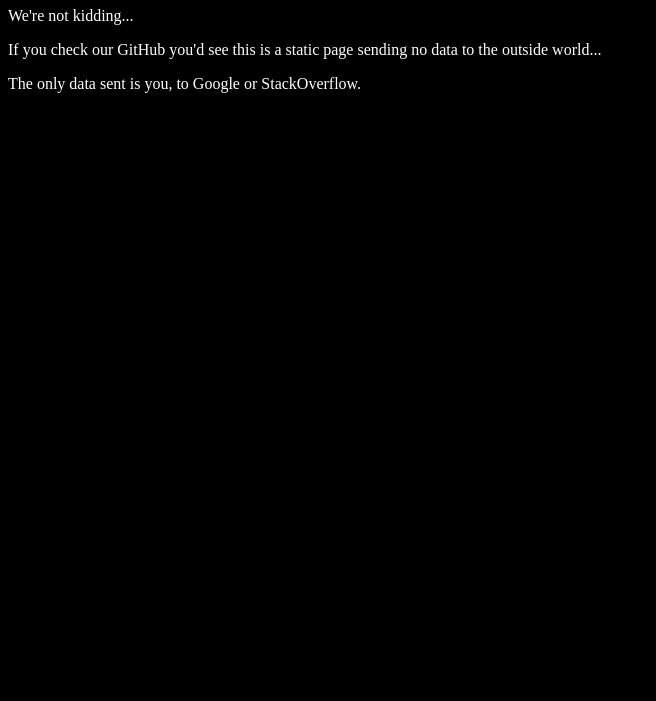
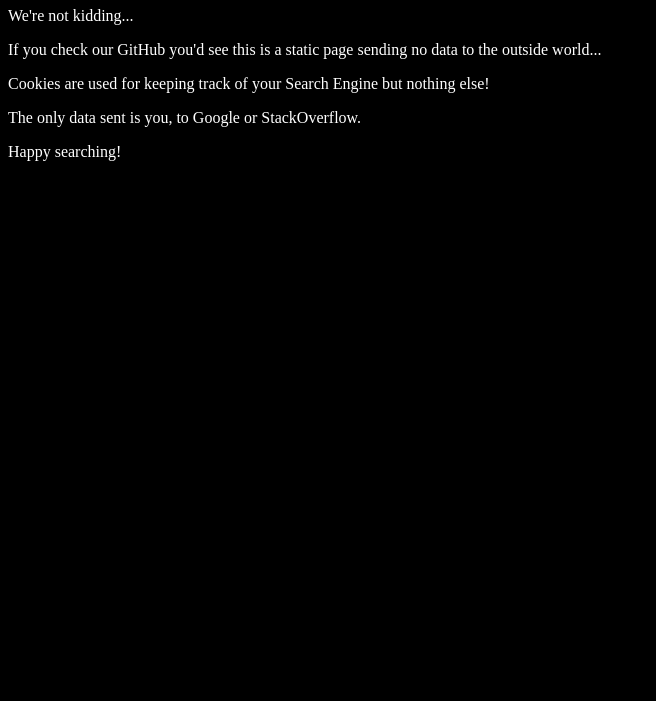
Before and after one commit to codeducks/plutonia, a plain HTML site: page etc/privacy/index.html in a window 1280 px wide. Shown: the part 99-800 px from the top of the page, without its empty margins (0-656 px from the left). Drawn offline with Linux system fonts and the light colour scheme.

Commit message:
minor edit

```diff
--- a/etc/privacy/index.html
+++ b/etc/privacy/index.html
@@ -16,7 +16,9 @@
         <h1>We do not know you exist.</h1>
         <p>We're not kidding...</p>
         <p>If you check our GitHub you'd see this is a static page sending no data to the outside world...</p>
+        <p>Cookies are used for keeping track of your Search Engine but nothing else!</p>
         <p>The only data sent is you, to Google or StackOverflow.</p>
+        <p>Happy searching!</p>
     </div>
 
 </body>
```
